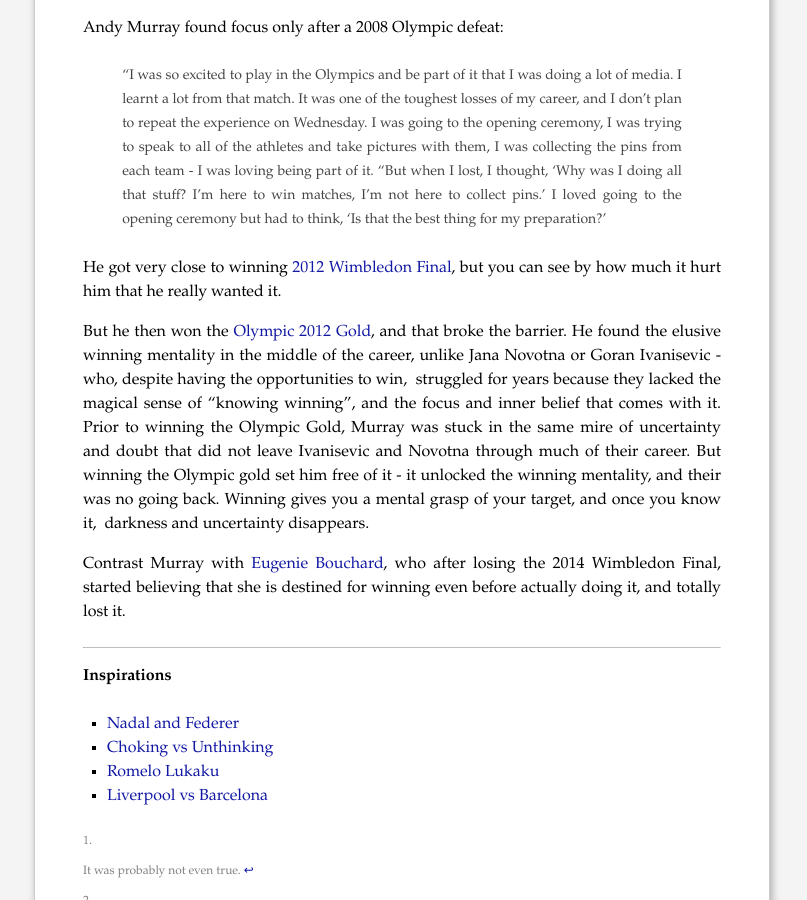
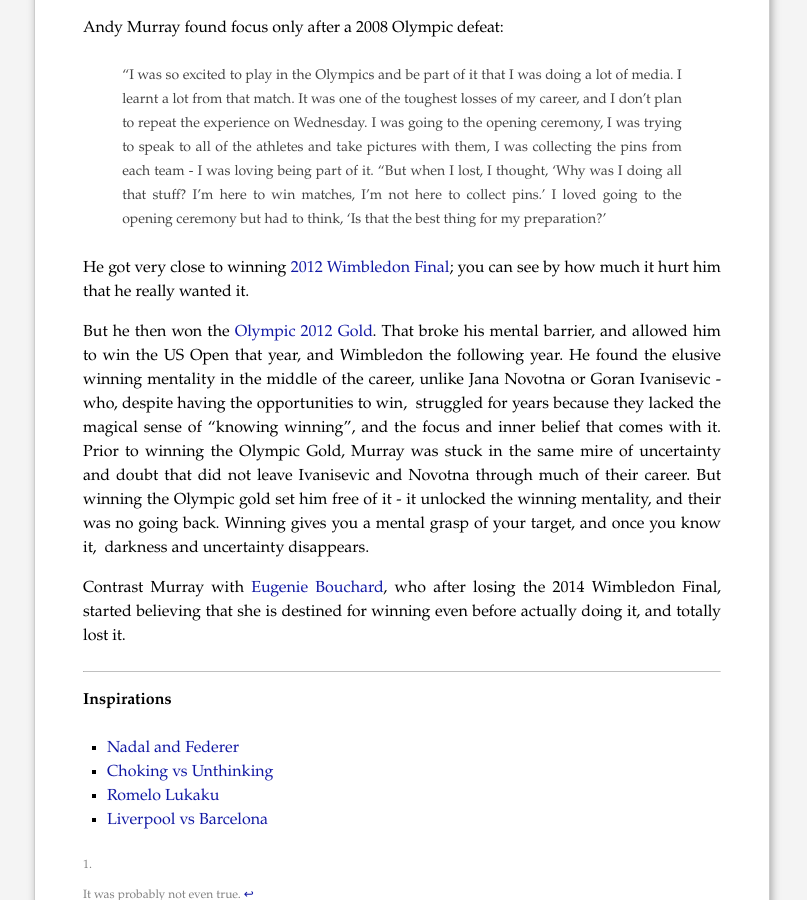
Before and after one commit to piyushahuja/piyushahuja.github.io, a Jekyll site: the page built from _posts/journal/2020-03-29-winning.md, in a window 1280 px wide and 900 px high, scrolled down 4547 px. Shown: the whole window, without its empty margins (238-1045 px from the left). Built offline with Jekyll 4.4.1, drawn with Linux system fonts in a browser that asks for light colours; comment, search, counter and statistics services are not loaded.

Commit message:
auto deployed

```diff
--- a/_posts/journal/2020-03-29-winning.md
+++ b/_posts/journal/2020-03-29-winning.md
@@ -124,10 +124,10 @@
 > “I was so excited to play in the Olympics and be part of it that I was doing a lot of media. I learnt a lot from that match. It was one of the toughest losses of my career, and I don't plan to repeat the experience on Wednesday. I was going to the opening ceremony, I was trying to speak to all of the athletes and take pictures with them, I was collecting the pins from each team - I was loving being part of it. "But when I lost, I thought, 'Why was I doing all that stuff? I'm here to win matches, I'm not here to collect pins.' I loved going to the opening ceremony but had to think, 'Is that the best thing for my preparation?’
 
 He got very close to winning [2012 Wimbledon Final](https://www.youtube.com/watch?v=WzCB4YQXPeM
-), but you can see by how much it hurt him that he really wanted it.
+); you can see by how much it hurt him that he really wanted it.
 
 
-But he then won the [Olympic 2012 Gold](https://www.telegraph.co.uk/sport/olympics/tennis/9454659/Andy-Murray-I-would-not-trade-my-London-2012-Olympic-gold-for-a-first-Wimbledon-title.html), and that broke the barrier. He found the elusive winning mentality in the middle of the career, unlike Jana Novotna or Goran Ivanisevic - who, despite having the opportunities to win,  struggled for years because they lacked the magical sense of “knowing winning”, and the focus and inner belief that comes with it.
+But he then won the [Olympic 2012 Gold](https://www.telegraph.co.uk/sport/olympics/tennis/9454659/Andy-Murray-I-would-not-trade-my-London-2012-Olympic-gold-for-a-first-Wimbledon-title.html). That broke his mental barrier, and allowed him to win the US Open that year, and Wimbledon the following year.  He found the elusive winning mentality in the middle of the career, unlike Jana Novotna or Goran Ivanisevic - who, despite having the opportunities to win,  struggled for years because they lacked the magical sense of “knowing winning”, and the focus and inner belief that comes with it.
 Prior to winning the Olympic Gold, Murray was stuck in the same mire of uncertainty and doubt that did not leave Ivanisevic and Novotna through much of their career. But winning the Olympic gold set him free of it - it unlocked the winning mentality, and their was no going back. Winning gives you a mental grasp of your target, and once you know it,  darkness and uncertainty disappears.
 
 Contrast Murray with [Eugenie Bouchard](https://en.wikipedia.org/wiki/Eugenie_Bouchard), who after losing the 2014 Wimbledon Final, started believing that she is destined for winning even before actually doing it, and totally lost it.
```
